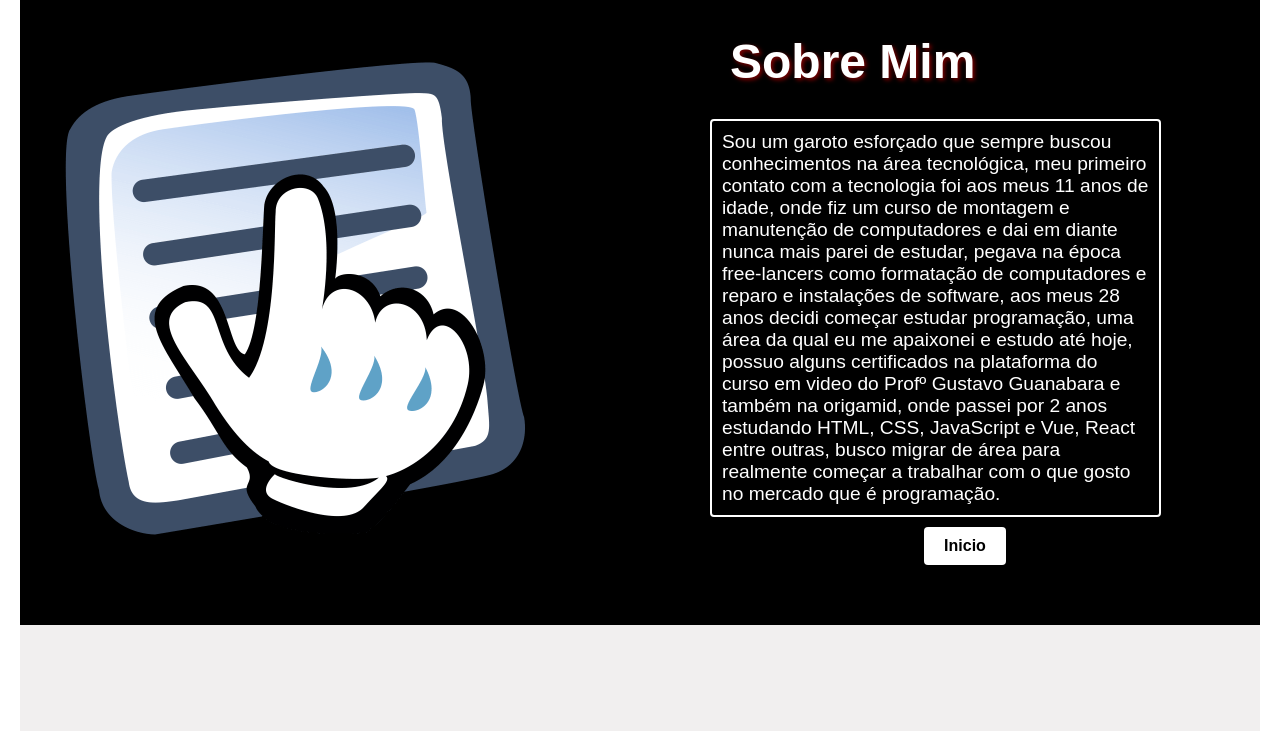
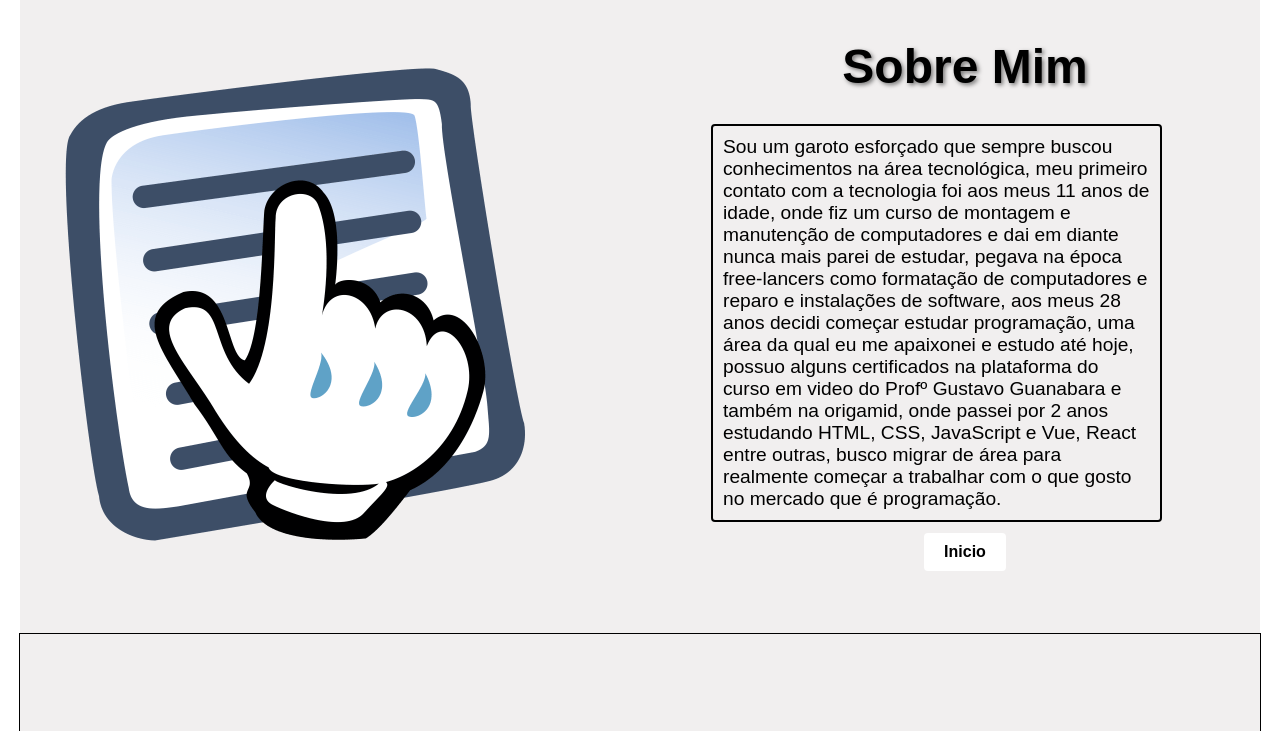
Before and after one commit to joaoPjunior/portfolio-proprio, a plain HTML site: page index.html in a window 1280 px wide. Shown: the part 902-1633 px from the top of the page. Drawn offline with Linux system fonts and the light colour scheme; files whose address does not match are found by name.

Commit message:
background

```diff
--- a/css/experiencia.css
+++ b/css/experiencia.css
@@ -1,4 +1,5 @@
 .experiencia{
+    border: 1px solid #000;
     max-width: 1200px;
     padding: 120px 20px;
     margin: 0 auto;
@@ -38,7 +39,7 @@
 
 .lista-inicio a {
     display: block;
-    background: #a3a3a3;
+    background: #fff;
     padding: 10px 20px;
     border-radius: 4px;
     text-decoration: none;
@@ -47,7 +48,7 @@
 }
 
 .lista-inicio a:hover {
-    background: #f1efef;
+    background: #a3a3a3;
 }
 
 h3 {
@@ -60,6 +61,10 @@ p {
 
 .lista-experiencia li span {
     font-size: 1.2rem;
+}
+
+div {
+    border: 1px solid #0000;
 }
 
 @media (max-width: 1000px) {
--- a/css/global.css
+++ b/css/global.css
@@ -1,4 +1,4 @@
-html {
+:root {
     scroll-behavior: smooth;
 }
 
--- a/css/sobre-mim.css
+++ b/css/sobre-mim.css
@@ -6,7 +6,7 @@
     grid-template-columns: 1fr 1fr;
     align-items: center;
     gap: 100px;
-    background: #000;
+    background: #f1efef;
     position: relative;
 }
 
@@ -14,16 +14,17 @@
     font-size: 3rem;
     padding: 10px 20px;
     margin-bottom: 20px;
-    color: #fff;
-    text-align: left;
-    text-shadow: 2px 2px 4px rgba(255, 2, 2, 0.5);
+    color: #000;
+    display: flex;
+    justify-content: center;
+    text-shadow: 2px 2px 4px rgba(0, 0, 0, 0.5);
 }
 
 .sobre-mim p {
-    color: #fff;
+    color: #000;
     font-size: 1.2rem;
     max-width: 40ch;
-    border: 2px solid #fff;
+    border: 2px solid #000;
     border-radius: 4px;
     padding: 10px;
 }
```
Also changed, not shown: index.html (+2 -1 lines).
